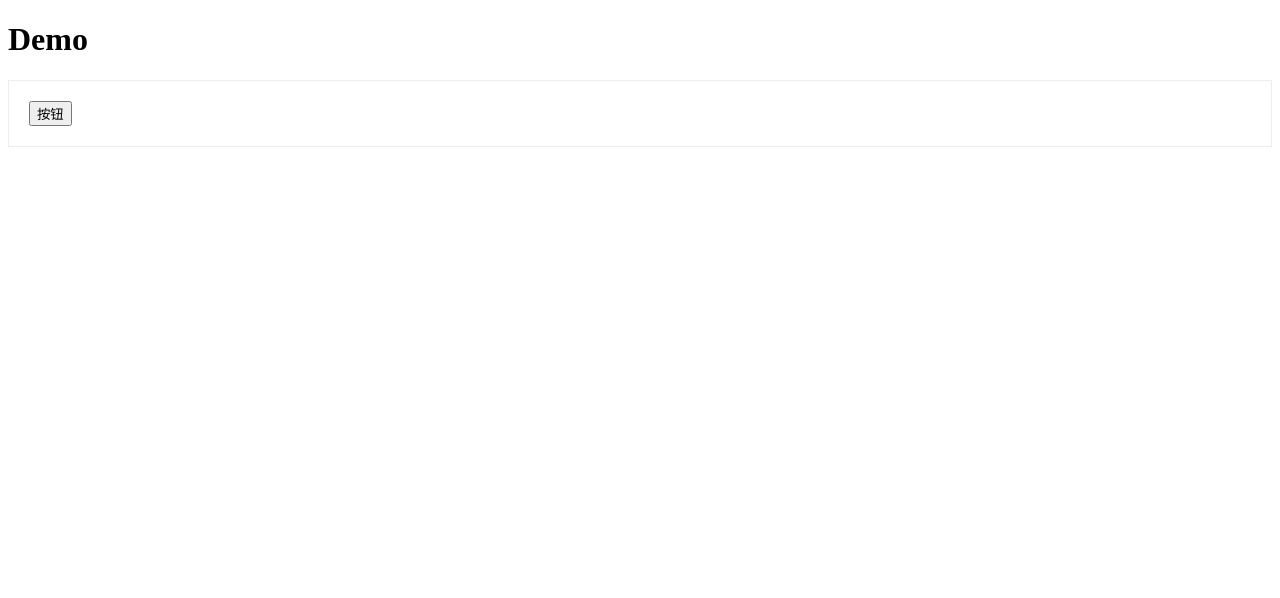
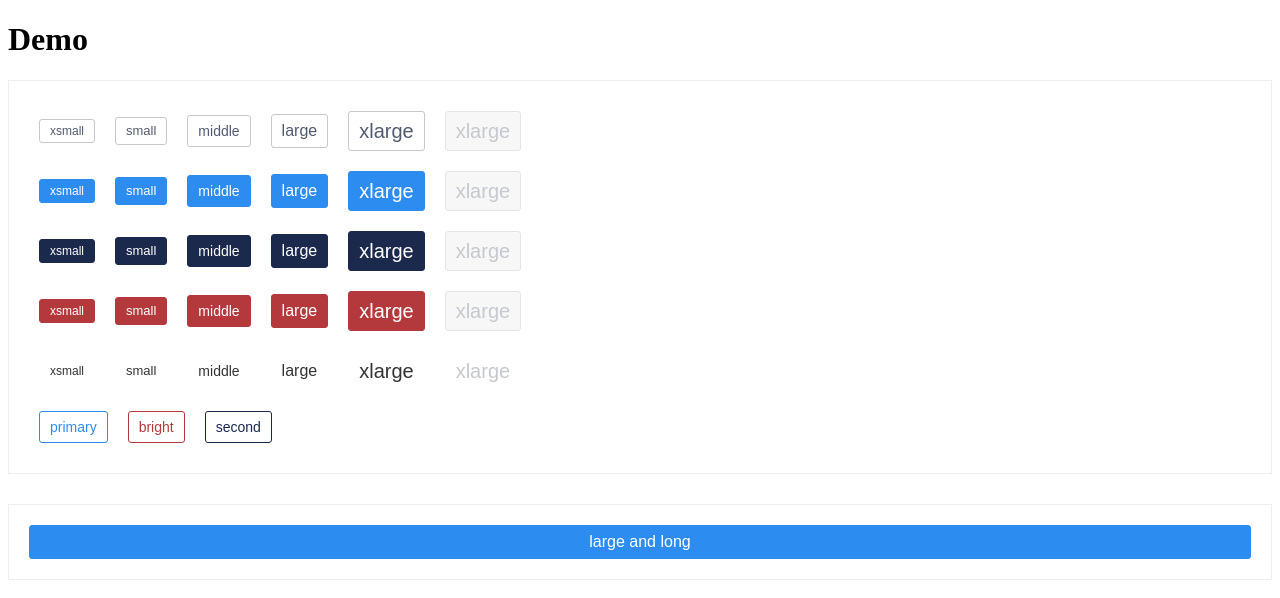
Before and after one commit to yuezhi86/domeui-vue3, a Vue app: page / in a window 1280 px wide. Shown: the top 598 px of the page. Built offline with nearby package versions, Linux system fonts and the light colour scheme.

Commit message:
Upd: save

```diff
--- a/src/App.vue
+++ b/src/App.vue
@@ -2,7 +2,54 @@
   <div id="app" class="demo-wrapper">
     <h1>Demo</h1>
     <section class="demo-group">
-      <DeButton type="text">按钮</DeButton>
+      <div class="item-group">
+        <DeButton size="xsmall" type="default">xsmall</DeButton>
+        <DeButton size="small" type="default">small</DeButton>
+        <DeButton type="default">middle</DeButton>
+        <DeButton size="large" type="default">large</DeButton>
+        <DeButton size="xlarge" type="default">xlarge</DeButton>
+        <DeButton disabled size="xlarge" type="default">xlarge</DeButton>
+      </div>
+      <div class="item-group">
+        <DeButton size="xsmall">xsmall</DeButton>
+        <DeButton size="small">small</DeButton>
+        <DeButton>middle</DeButton>
+        <DeButton size="large">large</DeButton>
+        <DeButton size="xlarge">xlarge</DeButton>
+        <DeButton disabled size="xlarge">xlarge</DeButton>
+      </div>
+      <div class="item-group">
+        <DeButton size="xsmall" type="second">xsmall</DeButton>
+        <DeButton size="small" type="second">small</DeButton>
+        <DeButton type="second">middle</DeButton>
+        <DeButton size="large" type="second">large</DeButton>
+        <DeButton size="xlarge" type="second">xlarge</DeButton>
+        <DeButton disabled size="xlarge" type="second">xlarge</DeButton>
+      </div>
+      <div class="item-group">
+        <DeButton size="xsmall" type="bright">xsmall</DeButton>
+        <DeButton size="small" type="bright">small</DeButton>
+        <DeButton type="bright">middle</DeButton>
+        <DeButton size="large" type="bright">large</DeButton>
+        <DeButton size="xlarge" type="bright">xlarge</DeButton>
+        <DeButton disabled size="xlarge" type="bright">xlarge</DeButton>
+      </div>
+      <div class="item-group">
+        <DeButton size="xsmall" type="text">xsmall</DeButton>
+        <DeButton size="small" type="text">small</DeButton>
+        <DeButton type="text">middle</DeButton>
+        <DeButton size="large" type="text">large</DeButton>
+        <DeButton size="xlarge" type="text">xlarge</DeButton>
+        <DeButton disabled size="xlarge" type="text">xlarge</DeButton>
+      </div>
+      <div class="item-group">
+        <DeButton plain>primary</DeButton>
+        <DeButton type="bright" plain>bright</DeButton>
+        <DeButton type="second" plain>second</DeButton>
+      </div>
+    </section>
+    <section class="demo-group">
+      <DeButton size="large" long>large and long</DeButton>
     </section>
   </div>
 </template>
@@ -21,4 +68,10 @@ export default {
   padding: 20px;
   border: 1px solid #eee;
 }
+
+.item-group {
+  > * {
+    margin: 10px;
+  }
+}
 </style>
--- a/src/packages/button/index.less
+++ b/src/packages/button/index.less
@@ -1,4 +1,82 @@
 @import '../styles/variables';
+@import '../styles/mixins';
 
 .de-button {
+  .button-base(
+    @button-padding-h, @button-border-style, @button-border-width, @button-radius,
+    @button-transition-time
+  );
+
+  &__default {
+    .button-theme(
+      @button-default-bg-color, @button-default-border-color, @button-default-font-color,
+      @button-default-hover-bg-color, @button-default-hover-border-color, @button-default-hover-font-color,
+      @button-default-disabled-bg-color, @button-default-disabled-border-color, @button-default-disabled-font-color
+    );
+  }
+  &__primary {
+    .button-theme(
+      @button-primary-bg-color, @button-primary-border-color, @button-primary-font-color,
+      @button-primary-hover-bg-color, @button-primary-hover-border-color, @button-primary-hover-font-color,
+      @button-primary-disabled-bg-color, @button-primary-disabled-border-color, @button-primary-disabled-font-color
+    );
+
+    &-plain {
+      .button-plain(@button-primary-bg-color);
+    }
+  }
+  &__bright {
+    .button-theme(
+      @button-bright-bg-color, @button-bright-border-color, @button-bright-font-color,
+      @button-bright-hover-bg-color, @button-bright-hover-border-color, @button-bright-hover-font-color,
+      @button-bright-disabled-bg-color, @button-bright-disabled-border-color, @button-bright-disabled-font-color
+    );
+
+    &-plain {
+      .button-plain(@button-bright-bg-color);
+    }
+  }
+  &__second {
+    .button-theme(
+      @button-second-bg-color, @button-second-border-color, @button-second-font-color,
+      @button-second-hover-bg-color, @button-second-hover-border-color, @button-second-hover-font-color,
+      @button-second-disabled-bg-color, @button-second-disabled-border-color, @button-second-disabled-font-color
+    );
+
+    &-plain {
+      .button-plain(@button-second-bg-color);
+    }
+  }
+  &__text {
+    .button-theme(
+      transparent, transparent, @button-text-font-color,
+      transparent, transparent, @button-text-hover-font-color,
+      transparent, transparent, @button-text-disabled-font-color
+    );
+  }
+
+  &__xsmall {
+    .button-size(@button-xsmall-size, @button-border-width, @button-xsmall-font-size);
+  }
+  &__small {
+    .button-size(@button-small-size, @button-border-width, @button-small-font-size);
+  }
+  &__middle {
+    .button-size(@button-middle-size, @button-border-width, @button-middle-font-size);
+  }
+  &__large {
+    .button-size(@button-large-size, @button-border-width, @button-large-font-size);
+  }
+  &__xlarge {
+    .button-size(@button-xlarge-size, @button-border-width, @button-xlarge-font-size);
+  }
+
+  &__long {
+    display: block;
+    width: 100%;
+  }
+
+  &[disabled] {
+    cursor: @button-disabled-cursor !important;
+  }
 }
--- a/src/packages/button/index.vue
+++ b/src/packages/button/index.vue
@@ -13,45 +13,54 @@
 <script lang="ts">
 import './index.less';
 import {defineComponent, ref, computed} from 'vue';
+
 const name = 'de-button';
 export default defineComponent({
   name,
   props: {
     type: {
       default: 'primary',
-      validator: (value: string) =>
-        ['primary', 'bright', 'second', 'text', 'default'].includes(value),
+      validator: (v: string) =>
+        ['primary', 'bright', 'second', 'text', 'default'].includes(v) || !!v,
     },
     size: {
       default: 'middle',
-      validator: (value: string) =>
+      validator: (v: string) =>
         ['xsmall', 'small', 'middle', 'large', 'xlarge', 'default'].includes(
-          value
-        ),
+          v
+        ) || !!v,
     },
-    long: Boolean,
-    plain: Boolean,
-    disabled: Boolean,
     htmlType: {
       default: 'button',
-      validator: (value: string) =>
-        ['button', 'submit', 'reset'].includes(value),
+      validator: (v: string) => ['button', 'submit', 'reset'].includes(v),
     },
     to: {
       type: [String, Object],
       default: '',
     },
+    target: {
+      type: String,
+      default: '_self',
+      validator: (v: string) => ['_self', '_blank'].includes(v) || !!v,
+    },
+    long: Boolean,
+    plain: Boolean,
+    disabled: Boolean,
+    replace: Boolean,
   },
   emits: ['onClick'],
   setup(props, {emit}) {
     const tagName = ref(props.to ? 'a' : 'button');
     const otherProps = ref({});
+
     const classList = computed(() => {
       return [
         name,
+        `${name}__${props.type}`,
+        `${name}__${props.size}`,
         {
           [`${name}__long`]: props.long,
-          [`${name}__${props.type}`]: props.type !== 'default',
+          [`${name}__${props.type}-plain`]: props.plain,
         },
       ];
     });
--- a/src/packages/styles/mixins.less
+++ b/src/packages/styles/mixins.less
@@ -0,0 +1,2 @@
+@import 'mixins/utils';
+@import 'mixins/button';
--- /dev/null
+++ b/src/packages/styles/mixins/button.less
@@ -0,0 +1,59 @@
+.button-base(@padding-h, @border-style, @border-width, @radius, @transition-time) {
+  display: inline-block;
+  padding: 0 @padding-h;
+  border-style: @border-style;
+  border-width: @border-width;
+  border-radius: @radius;
+  font-weight: 400;
+  text-align: center;
+  white-space: nowrap;
+  vertical-align: middle;
+  user-select: none;
+  outline: none;
+  cursor: pointer;
+  transition: background-color @transition-time linear,
+    border @transition-time linear, box-shadow @transition-time linear,
+    color @transition-time linear;
+}
+
+.button-theme(
+  @bg-color, @border-color, @font-color,
+  @bg-hover-color, @border-hover-color, @font-hover-color,
+  @bg-disabled-color, @border-disabled-color, @font-disabled-color
+) {
+  background-color: @bg-color;
+  border-color: @border-color;
+  color: @font-color;
+
+  &:hover,
+  &:active {
+    background-color: @bg-hover-color;
+    border-color: @border-hover-color;
+    box-shadow: 0 0 3px @border-color;
+    color: @font-hover-color;
+  }
+
+  &[disabled] {
+    background-color: @bg-disabled-color !important;
+    border-color: @border-disabled-color !important;
+    box-shadow: none !important;
+    color: @font-disabled-color !important;
+  }
+}
+
+.button-plain(@font-color) {
+  background-color: transparent;
+  color: @font-color;
+
+  &:hover,
+  &:active {
+    background-color: rgba(@font-color, 10%);
+    color: @font-color;
+  }
+}
+
+.button-size(@size, @border-width, @font-size) {
+  height: @size;
+  font-size: @font-size;
+  line-height: @size - @border-width * 2;
+}
--- /dev/null
+++ b/src/packages/styles/mixins/utils.less
@@ -0,0 +1,9 @@
+.margin-h(@value) {
+  padding-right: @value;
+  padding-left: @value;
+}
+
+.padding-h(@value) {
+  padding-right: @value;
+  padding-left: @value;
+}
--- a/src/packages/styles/variables.less
+++ b/src/packages/styles/variables.less
@@ -1,12 +1,14 @@
 // Color
-@color-primary: #1b294d;
-@color-second: #4a90e2;
+@color-primary: #2d8cf0;
+@color-second: #1b294d;
 @color-bright: #b4393c;
 @color-alert: #ff532c;
-@color-gray: #fafafa;
+@color-gray: #f7f7f7;
 
 @text-color: #333;
-@link-color: #4a90e2;
-@border-color: #e5e5e5;
+@link-color: @color-second;
+@border-color: #c8c8c8;
+
+@transition-time: 200ms;
 
 @import './variables/button';
```
Also changed, not shown: src/packages/styles/variables/button.less (+58 -11 lines), 1 other file (tests, documents, lock files or other folders).
